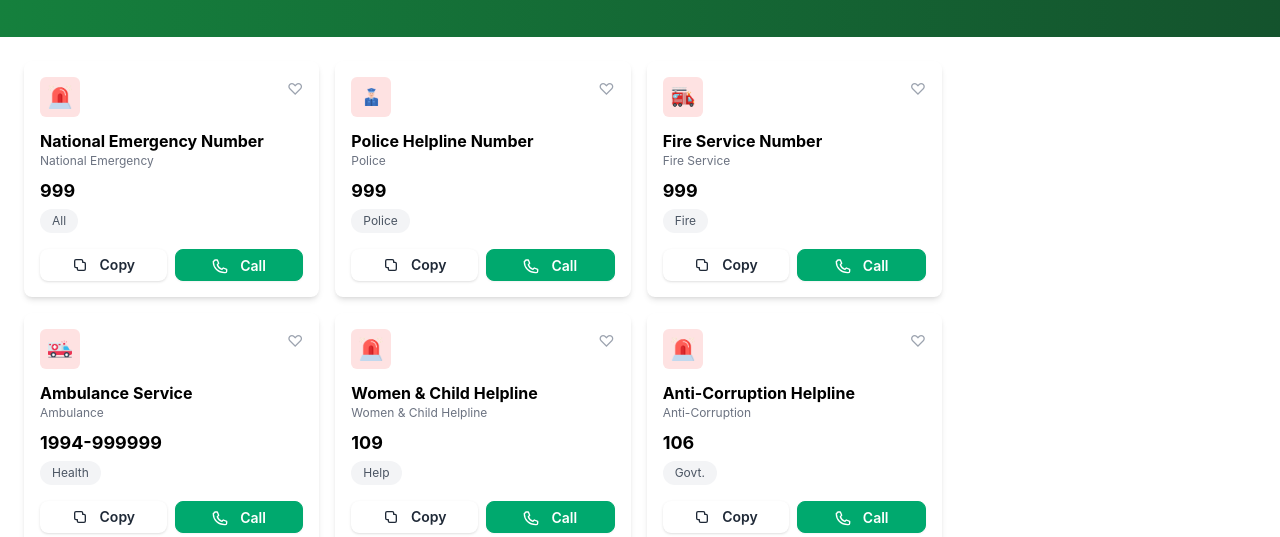
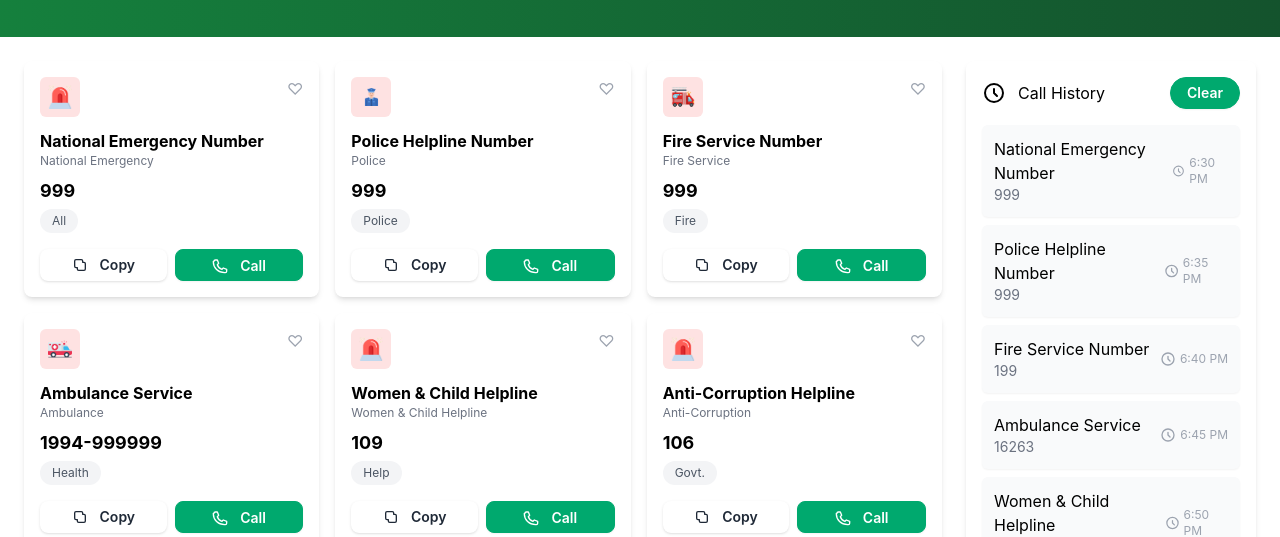
Before and after one commit to abrar-hossain20/emergency-hotline, a plain HTML site: page index.html in a window 1280 px wide. Shown: the part 267-804 px from the top of the page. Drawn offline with nearby package versions, Linux system fonts and the light colour scheme.

Commit message:
dom element and counter variables are created

```diff
--- a/index.html
+++ b/index.html
@@ -48,6 +48,90 @@
             <!-- JS Inserts Cards -->
         </div>
 
+        <!-- History -->
+        <aside class="lg:col-span-1 bg-white shadow-md rounded-lg p-4">
+            <div class="flex justify-between items-center mb-4">
+                <h2 class="flex text-black items-center gap-2">
+                    <svg xmlns="http://www.w3.org/2000/svg" class="h-6 w-6 mr-1" fill="none" viewBox="0 0 24 24" stroke="currentColor"
+                        stroke-width="2">
+                        <path stroke-linecap="round" stroke-linejoin="round" d="M12 8v4l3 3m6-3a9 9 0 11-18 0 9 9 0 0118 0z" />
+                    </svg>
+                 Call History</h2>
+                <button id="clearHistory" class="btn btn-sm btn-success text-white rounded-2xl px-4">Clear</button>
+            </div>
+            <ul id="historyList" class="space-y-2">
+                <li class="flex justify-between items-center p-3 bg-gray-50 rounded-md shadow-sm">
+                    <div>
+                        <p class="font-semi-bold text-black">National Emergency Number</p>
+                        <p class="text-sm text-gray-500">999</p>
+                    </div>
+                    <div class="flex items-center gap-1 text-gray-400 text-xs">
+                        <svg xmlns="http://www.w3.org/2000/svg" class="h-4 w-4" fill="none" viewBox="0 0 24 24"
+                            stroke="currentColor" stroke-width="2">
+                            <path stroke-linecap="round" stroke-linejoin="round" d="M12 8v4l3 3m6-3a9 9 0 11-18 0 9 9 0 0118 0z" />
+                        </svg>
+                        <span>6:30 PM</span>
+                    </div>
+                </li>
+
+                <li class="flex justify-between items-center p-3 bg-gray-50 rounded-md shadow-sm">
+                    <div>
+                        <p class="font-semi-bold text-black">Police Helpline Number</p>
+                        <p class="text-sm text-gray-500">999</p>
+                    </div>
+                    <div class="flex items-center gap-1 text-gray-400 text-xs">
+                        <svg xmlns="http://www.w3.org/2000/svg" class="h-4 w-4" fill="none" viewBox="0 0 24 24"
+                            stroke="currentColor" stroke-width="2">
+                            <path stroke-linecap="round" stroke-linejoin="round" d="M12 8v4l3 3m6-3a9 9 0 11-18 0 9 9 0 0118 0z" />
+                        </svg>
+                        <span>6:35 PM</span>
+                    </div>
+                </li>
+
+                <li class="flex justify-between items-center p-3 bg-gray-50 rounded-md shadow-sm">
+                    <div>
+                        <p class="font-semi-bold text-black">Fire Service Number</p>
+                        <p class="text-sm text-gray-500">199</p>
+                    </div>
+                    <div class="flex items-center gap-1 text-gray-400 text-xs">
+                        <svg xmlns="http://www.w3.org/2000/svg" class="h-4 w-4" fill="none" viewBox="0 0 24 24"
+                            stroke="currentColor" stroke-width="2">
+                            <path stroke-linecap="round" stroke-linejoin="round" d="M12 8v4l3 3m6-3a9 9 0 11-18 0 9 9 0 0118 0z" />
+                        </svg>
+                        <span>6:40 PM</span>
+                    </div>
+                </li>
+
+                <li class="flex justify-between items-center p-3 bg-gray-50 rounded-md shadow-sm">
+                    <div>
+                        <p class="font-semi-bold text-black">Ambulance Service</p>
+                        <p class="text-sm text-gray-500">16263</p>
+                    </div>
+                    <div class="flex items-center gap-1 text-gray-400 text-xs">
+                        <svg xmlns="http://www.w3.org/2000/svg" class="h-4 w-4" fill="none" viewBox="0 0 24 24"
+                            stroke="currentColor" stroke-width="2">
+                            <path stroke-linecap="round" stroke-linejoin="round" d="M12 8v4l3 3m6-3a9 9 0 11-18 0 9 9 0 0118 0z" />
+                        </svg>
+                        <span>6:45 PM</span>
+                    </div>
+                </li>
+
+                <li class="flex justify-between items-center p-3 bg-gray-50 rounded-md shadow-sm">
+                    <div>
+                        <p class="font-semi-bold text-black">Women & Child Helpline</p>
+                        <p class="text-sm text-gray-500">109</p>
+                    </div>
+                    <div class="flex items-center gap-1 text-gray-400 text-xs">
+                        <svg xmlns="http://www.w3.org/2000/svg" class="h-4 w-4" fill="none" viewBox="0 0 24 24"
+                            stroke="currentColor" stroke-width="2">
+                            <path stroke-linecap="round" stroke-linejoin="round" d="M12 8v4l3 3m6-3a9 9 0 11-18 0 9 9 0 0118 0z" />
+                        </svg>
+                        <span>6:50 PM</span>
+                    </div>
+                </li>
+            </ul>
+
+        </aside>
 
     </main>
 
--- a/script.js
+++ b/script.js
@@ -11,13 +11,18 @@ const services = [
 ];
 
 
+// Counters
+let heartCount = 0;
+let coinCount = 100;
+let copyCount = 0;
+
 // DOM
-// const cardSection = document.getElementById("cardSection");
-// const heartDisplay = document.getElementById("heartCount");
-// const coinDisplay = document.getElementById("coinCount");
-// const copyDisplay = document.getElementById("copyCount");
-// const historyList = document.getElementById("historyList");
-// const clearHistoryBtn = document.getElementById("clearHistory");
+const cardSection = document.getElementById("cardSection");
+const heartDisplay = document.getElementById("heartCount");
+const coinDisplay = document.getElementById("coinCount");
+const copyDisplay = document.getElementById("copyCount");
+const historyList = document.getElementById("historyList");
+const clearHistoryBtn = document.getElementById("clearHistory");
 
 // Render Cards
 services.forEach(service => {
```
